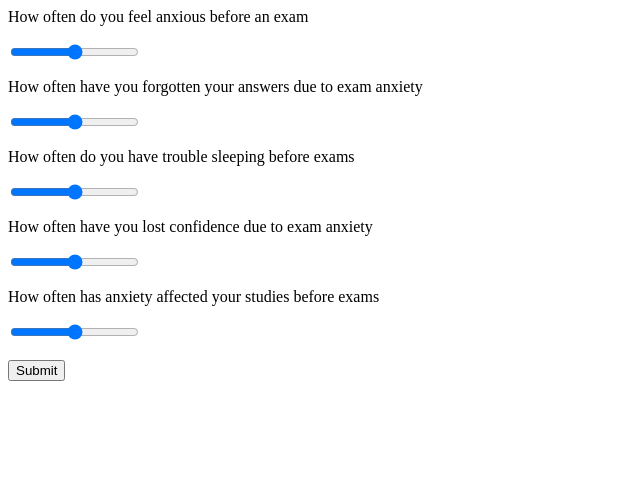
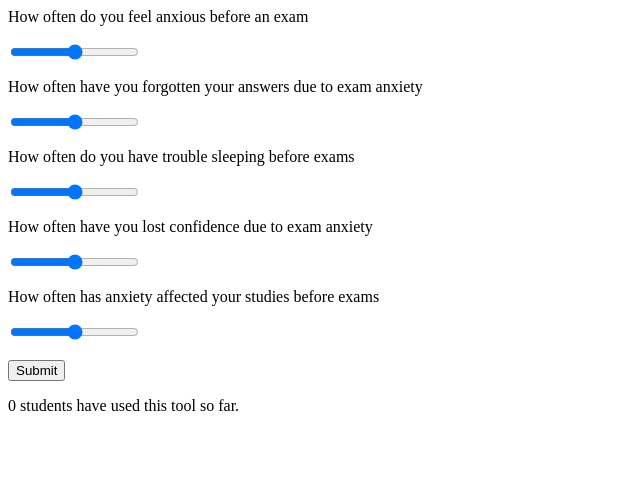
Before and after one commit to AADHIRASA/Exam-anxiety--assessment-tool, a Flask app: page / in a window 1280 px wide. Shown: the top 504 px of the page, without its empty margins (0-640 px from the left). Run offline with Flask 3, Linux system fonts and the light colour scheme; data that the repository does not hold is empty.

Commit message:
feat:display live user count on homepage

```diff
--- a/templates/index.html
+++ b/templates/index.html
@@ -11,4 +11,5 @@
 	<input type="range" name="q5" min="1" max="5">
 	<br><br>
 	<button type="submit">Submit</button>
+<p>{{ user_count }} students have used this tool so far.</p>
 </form>
```
